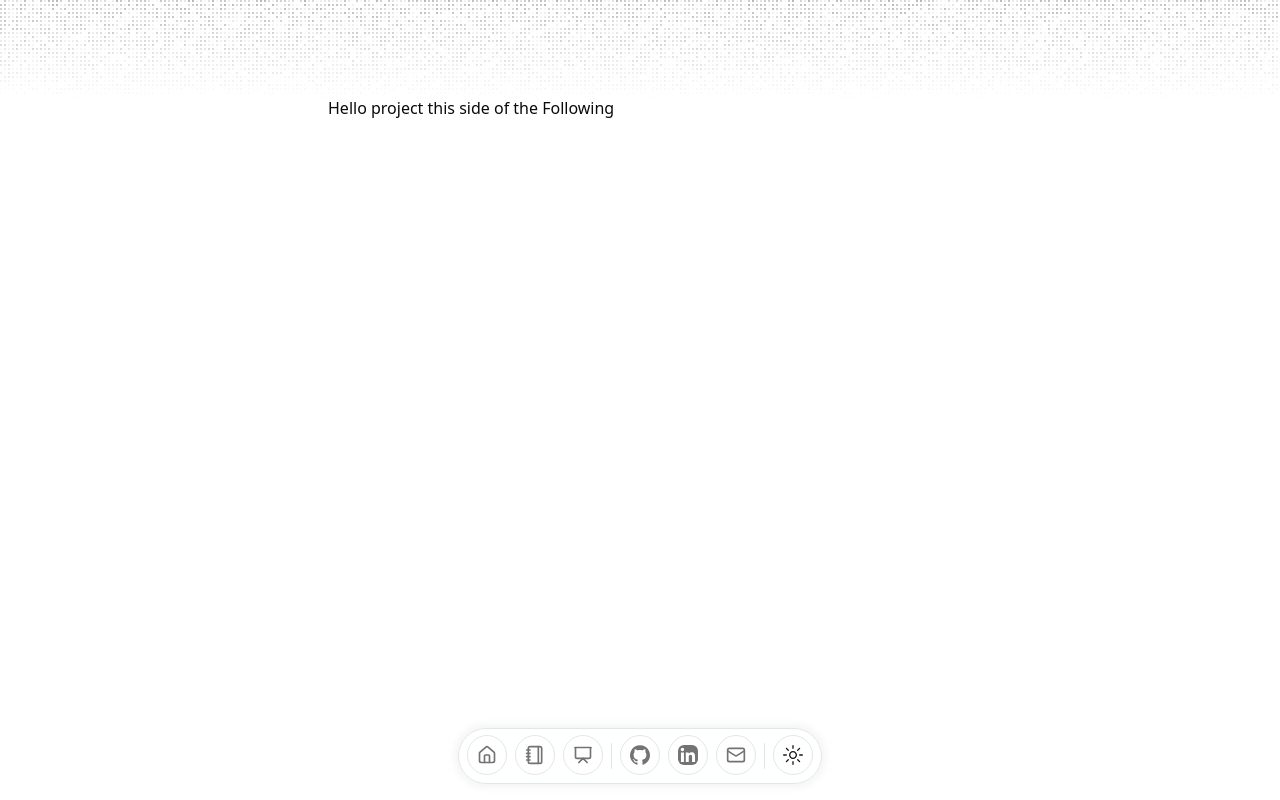
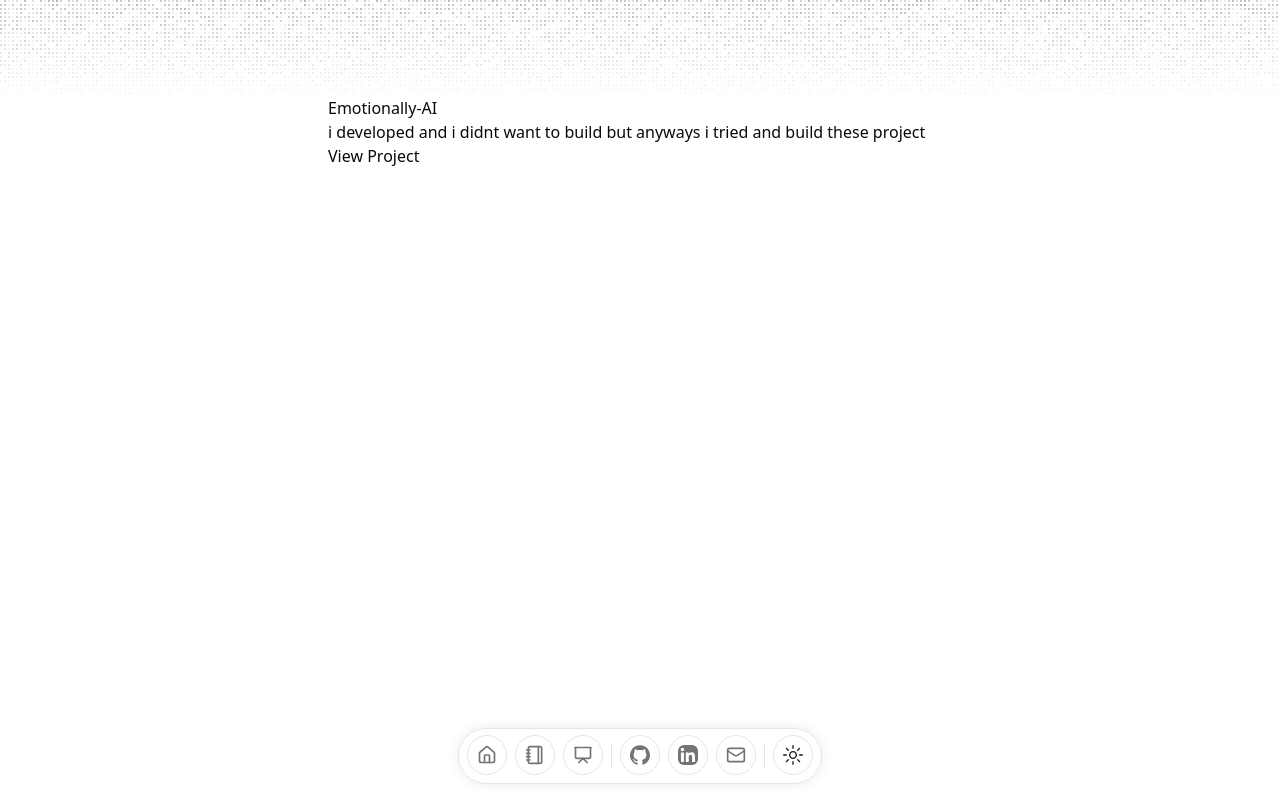
Before and after one commit to nayaknishant656/nishant-portfolio, a Next.js app: page /project in a window 1280 px wide. Built offline with nearby package versions, Linux system fonts and the light colour scheme.

Commit message:
feat: developed the Listing page of the Project SLUG Blog

```diff
--- a/src/app/project/page.jsx
+++ b/src/app/project/page.jsx
@@ -1,8 +1,27 @@
 import React from 'react'
+
+const data = {
+    project: [
+        {
+            id: 1,
+            title: "Emotionally-AI",
+            description: "i developed and i didnt want to build but anyways i tried and build these project",
+            link: "/project/1",
+        },
+    ],
+};
 
 function page() {
     return (
-        <div>Hello project this side of the Following </div>
+        <div>
+            {data.project.map((item) => (
+                <div key={item.id}>
+                    <h1>{item.title}</h1>
+                    <p>{item.description}</p>
+                    <a href={item.link}>View Project</a>
+                </div>
+            ))}
+        </div>
     )
 }
 
```
